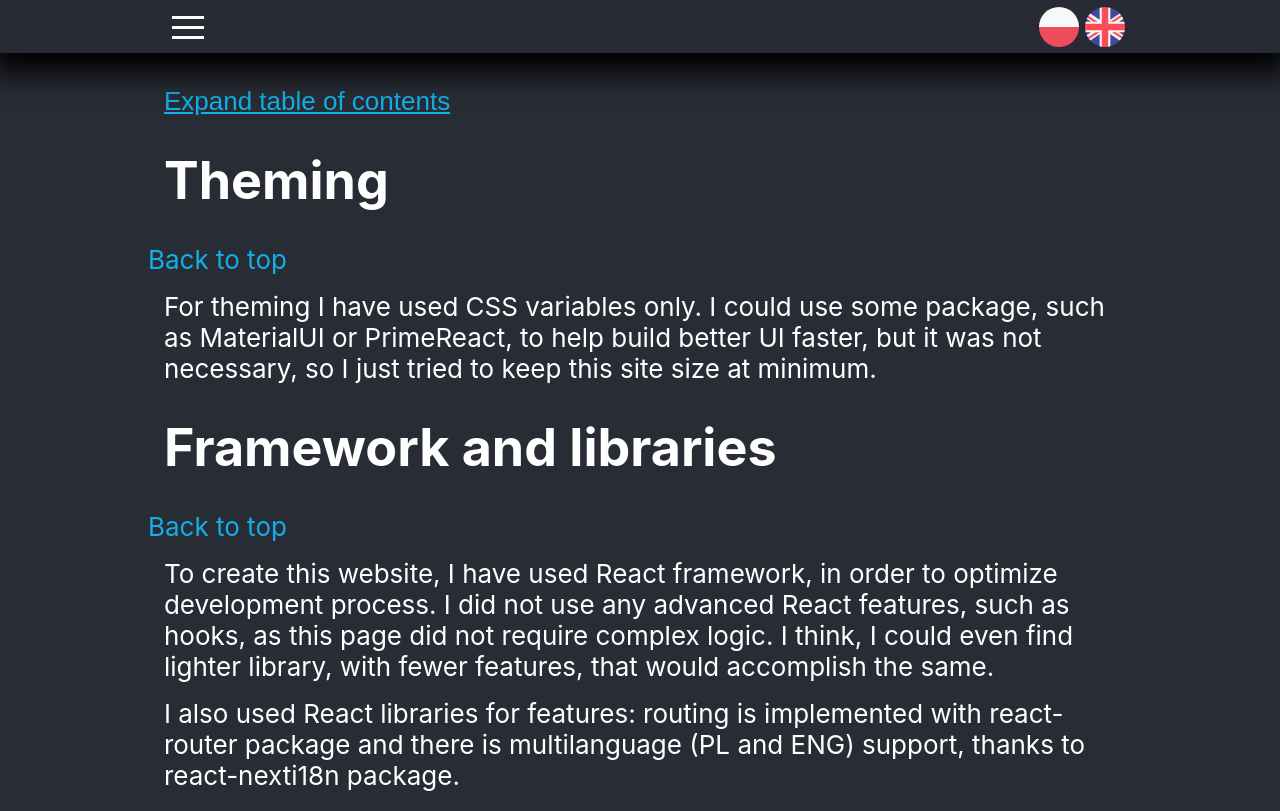
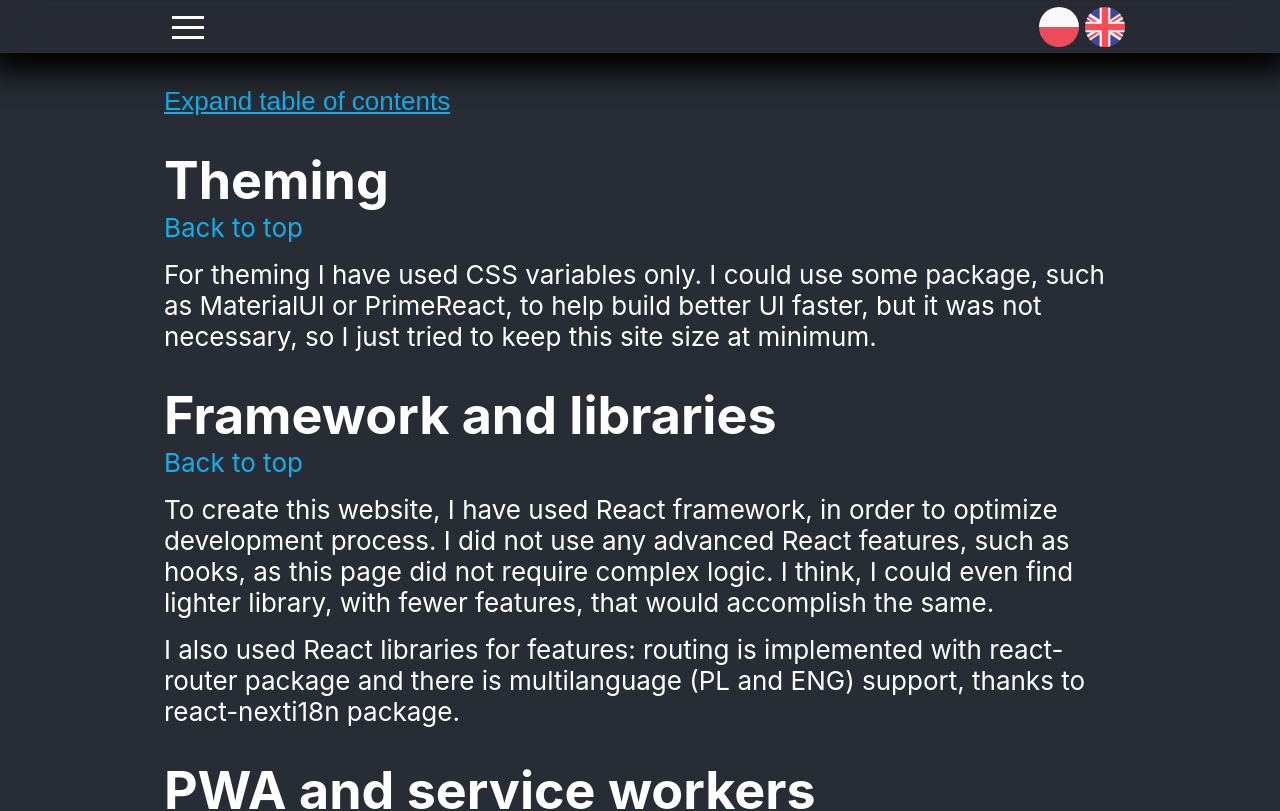
Before and after one commit to mturczyn/about-intrinsic, a React (Vite) app: page /technology-stack in a window 1280 px wide. Shown: the top 811 px of the page. Built offline with nearby package versions, Linux system fonts and the light colour scheme.

Commit message:
Corrections, refactoring and adjusments after switching to CSS modules.

```diff
--- a/src/components/HeaderWithSkipLink/index.tsx
+++ b/src/components/HeaderWithSkipLink/index.tsx
@@ -7,7 +7,10 @@ export const HeaderWithSkipLink = forwardRef(
         {
             title,
             getScrollTo,
-        }: { title: string; getScrollTo: () => HTMLElement | null },
+        }: {
+            title: string
+            getScrollTo: () => HTMLElement | null
+        },
         ref: ForwardedRef<HTMLHeadingElement>
     ) => {
         const { t } = useTranslation()
--- a/src/components/Navbar/index.tsx
+++ b/src/components/Navbar/index.tsx
@@ -34,9 +34,9 @@ export const Navbar = () => {
 
         requestAnimationFrame(() => {
             if (navigationMenuOpen) {
-                navMenuRef.current?.classList.add('isOpen')
+                navMenuRef.current?.classList.add(styles.isOpen)
             } else {
-                navMenuRef.current?.classList.remove('isOpen')
+                navMenuRef.current?.classList.remove(styles.isOpen)
             }
         })
     }, [navigationMenuOpen])
--- a/src/components/SkipLink/SkipLink.module.css
+++ b/src/components/SkipLink/SkipLink.module.css
@@ -1,3 +1,3 @@
-a:hover {
+a.skipLink:hover {
     cursor: pointer;
 }
--- a/src/components/SkipLink/index.tsx
+++ b/src/components/SkipLink/index.tsx
@@ -1,5 +1,6 @@
 import { PropsWithChildren } from 'react'
 import styles from './SkipLink.module.css'
+import clsx from 'clsx'
 
 export const SkipLink = ({
     getScrollTo,
@@ -11,7 +12,7 @@ export const SkipLink = ({
 }) => {
     return (
         <a
-            className={className}
+            className={clsx(className, styles.skipLink)}
             onClick={() => {
                 const scrollTo = getScrollTo()
 
--- a/src/pages/Home/Home.module.css
+++ b/src/pages/Home/Home.module.css
@@ -76,15 +76,6 @@ h1 {
     }
 }
 
-@keyframes image-spin {
-    from {
-        transform: rotate(0deg);
-    }
-    to {
-        transform: rotate(360deg);
-    }
-}
-
 @keyframes slide {
     from {
         transform: translateX(0);
--- /dev/null
+++ b/src/pages/TechStack/TechStack.css
@@ -0,0 +1,12 @@
+h1:has(+ a.back-to-top) {
+    margin-bottom: 0;
+
+    &:focus {
+        border-bottom: 2px solid white;
+        border-top: 2px solid white;
+    }
+}
+
+a.back-to-top {
+    margin-left: 1rem;
+}
--- a/src/pages/TechStack/TechStack.module.css
+++ b/src/pages/TechStack/TechStack.module.css
@@ -38,17 +38,13 @@ h6 {
     }
 }
 
-h1:has(+ a.back-to-top) {
-    margin-bottom: 0;
-
-    &:focus {
-        border-bottom: 2px solid white;
-        border-top: 2px solid white;
+@keyframes image-spin {
+    from {
+        transform: rotate(0deg);
     }
-}
-
-a.back-to-top {
-    margin-left: 1rem;
+    to {
+        transform: rotate(360deg);
+    }
 }
 
 p:last-child {
--- a/src/pages/TechStack/index.tsx
+++ b/src/pages/TechStack/index.tsx
@@ -1,5 +1,6 @@
 import reactLogo from 'images/react-logo.svg'
 import styles from './TechStack.module.css'
+import './TechStack.css'
 import { useTranslation, Trans } from 'react-i18next'
 import { AnchorWithNewPage } from 'components/AnchorWithNewPage'
 import { useEffect, useRef, useState } from 'react'
```
